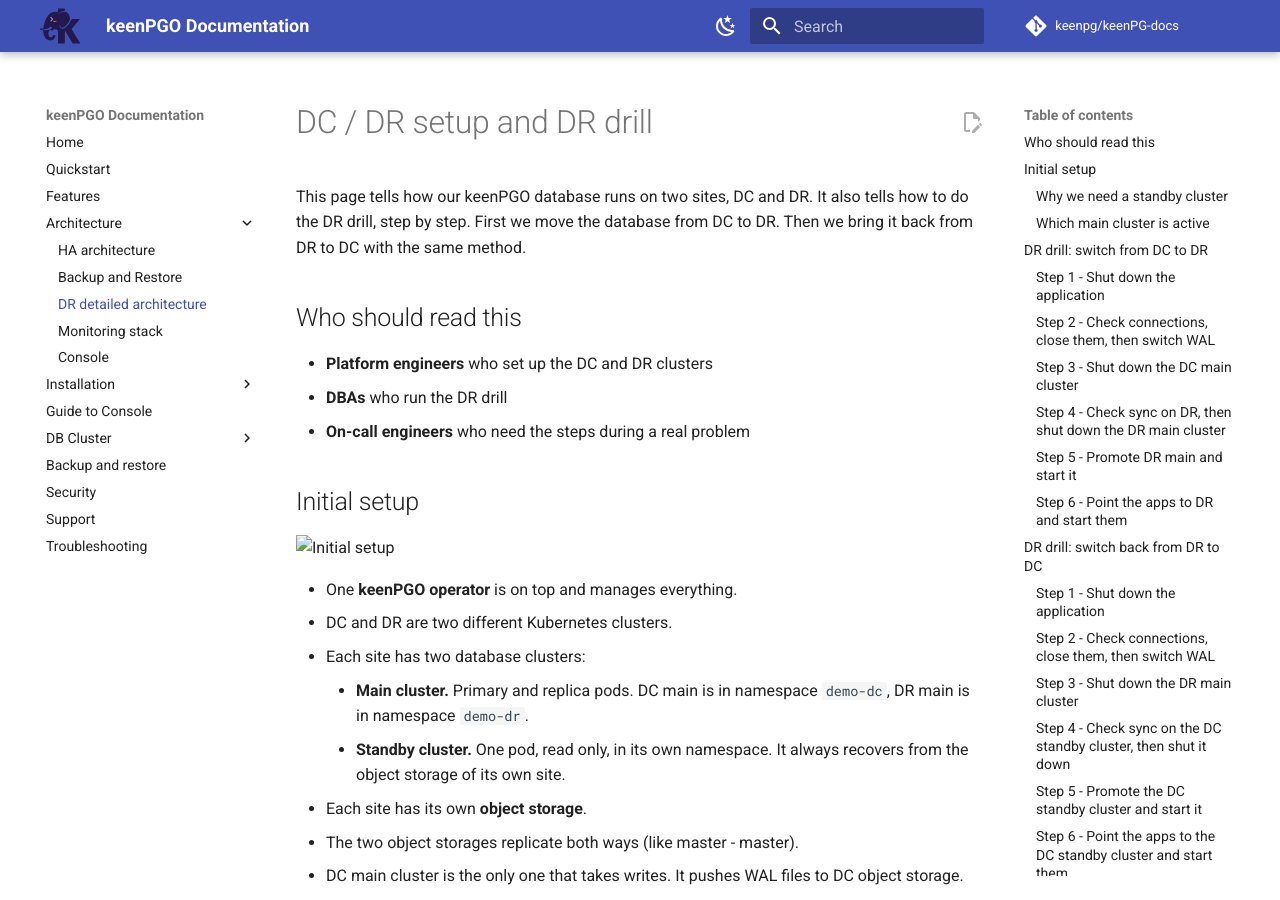
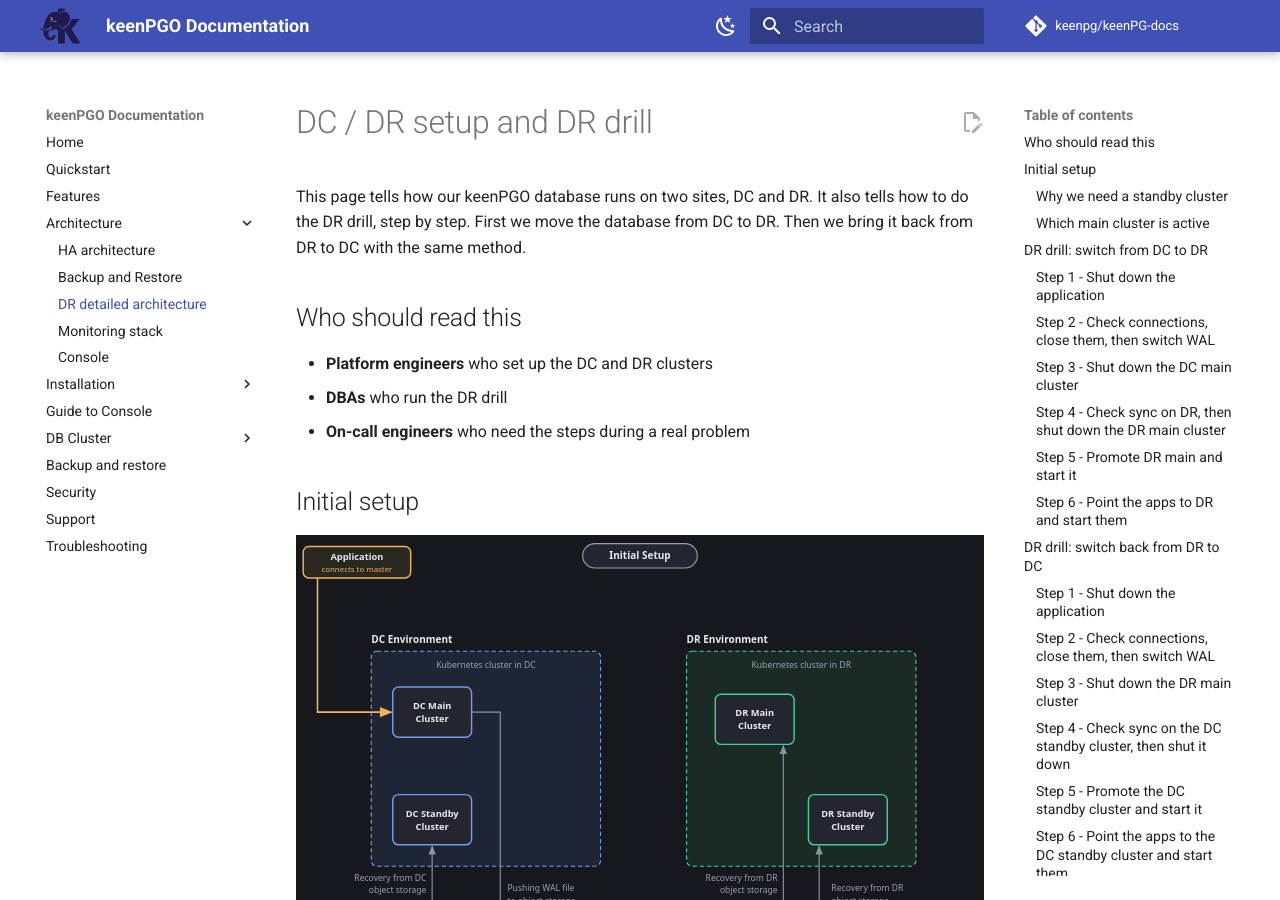
Before and after one commit to keenpg/keenPG-docs, an MkDocs documentation site: the page built from docs/architecture/dr.md, in a window 1280 px wide and 900 px high. Built offline with MkDocs 1.6.1 and Material for MkDocs 9.7.7, drawn with Linux system fonts in a browser that asks for light colours; nearby versions of some CDN libraries; comment, search, counter and statistics services are not loaded.

Commit message:
Update dr.md

```diff
--- a/docs/architecture/dr.md
+++ b/docs/architecture/dr.md
@@ -13,7 +13,7 @@ Then we bring it back from DR to DC with the same method.
 
 ## Initial setup
 
-![Initial setup](assets/01-initial-setup.svg)
+![Initial setup](../assets/01-initial-setup.svg)
 
 - One **keenPGO operator** is on top and manages everything.
 - DC and DR are two different Kubernetes clusters.
@@ -257,7 +257,7 @@ keenpgcluster.<api-group>/demo-dr-db-pod patched
 Now both main clusters are down. Nobody can write.
 Only the two standby clusters are running.
 
-![Switch to DR - main clusters shut down](assets/02-dc-to-dr-main-clusters-shut-down.svg)
+![Switch to DR - main clusters shut down](../assets/02-dc-to-dr-main-clusters-shut-down.svg)
 
 ### Step 5 - Promote DR main and start it
 
@@ -317,7 +317,7 @@ In psql, `SELECT pg_is_in_recovery();` should now say `f`.
 
 This is how it looks now:
 
-![DR active](assets/03-dr-active.svg)
+![DR active](../assets/03-dr-active.svg)
 
 - DR main cluster is primary and pushes WAL to DR object storage.
 - DR standby cluster recovers from DR object storage.
@@ -394,7 +394,7 @@ kubectl apply -k <dr-main-kustomize-path>
 Do not start the DC main cluster. It stays shut down.
 We come back on the DC standby cluster, because it was running the whole time and has the latest data.
 
-![Switch back to DC - DR main shut down](assets/04-dr-to-dc-dr-main-shut-down.svg)
+![Switch back to DC - DR main shut down](../assets/04-dr-to-dc-dr-main-shut-down.svg)
 
 Connect to the DC standby cluster:
 
@@ -482,7 +482,7 @@ kubectl patch keenpgcluster/demo-dr-db-pod -n demo-dr --type merge --patch '{"sp
 
 This is how it looks now:
 
-![DC standby active](assets/05-dc-standby-active.svg)
+![DC standby active](../assets/05-dc-standby-active.svg)
 
 - DC standby cluster is now the master. The application connects to it.
 - It pushes WAL to DC object storage.
```
